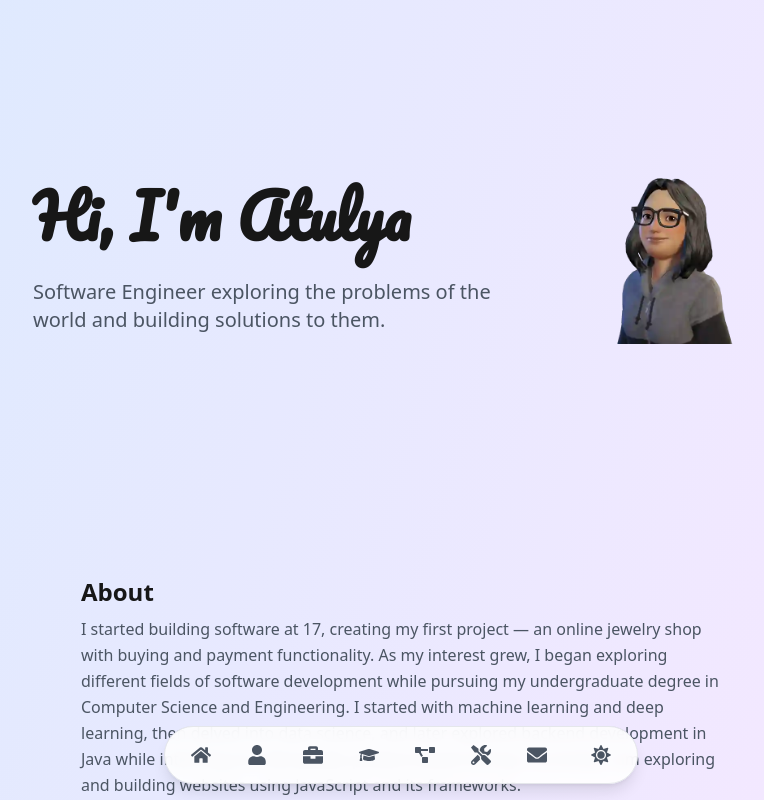
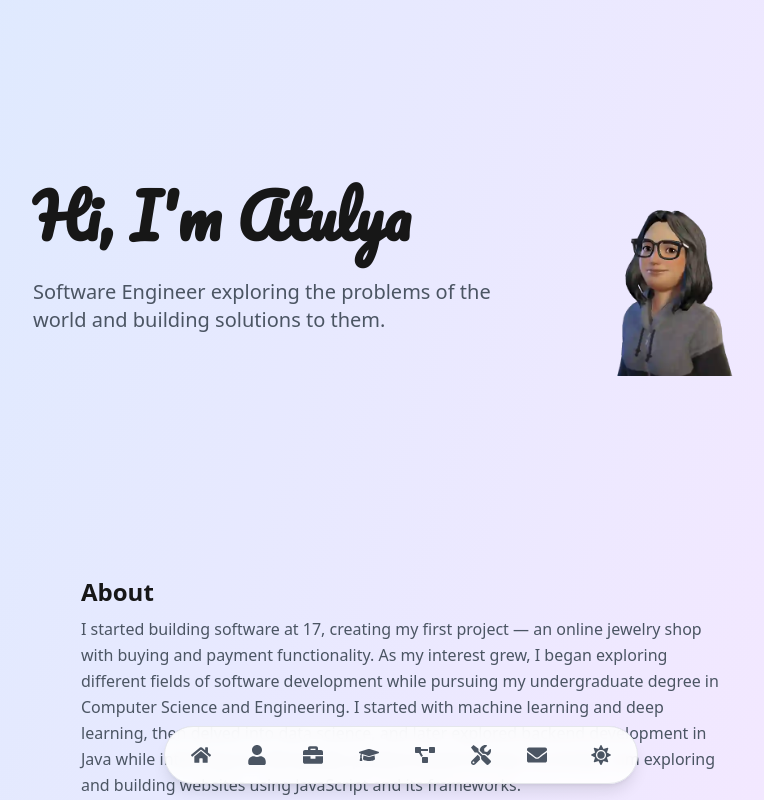
Before and after one commit to atulyashree/Portfolio, a Next.js app in the folder portfolio-next/: page / in a window 1280 px wide. Shown: the top 800 px of the page, without its empty margins (239-1003 px from the left). Built offline with nearby package versions, Linux system fonts and the light colour scheme.

Commit message:
extra space remove

```diff
--- a/portfolio-next/src/components/Hero.tsx
+++ b/portfolio-next/src/components/Hero.tsx
@@ -10,7 +10,7 @@ export default function Hero() {
           Software Engineer exploring the problems of the world and building solutions to them.
         </p>
       </div>
-      <div className="flex-shrink-0 flex items-center md:justify-center h-full mt-4 md:-mt-16">
+      <div className="flex-shrink-0 flex items-center md:justify-center h-full mt-0">
         <img
           src="/STK-20250713-WA0006.webp"
           alt="Atulya Shree animated"
```
